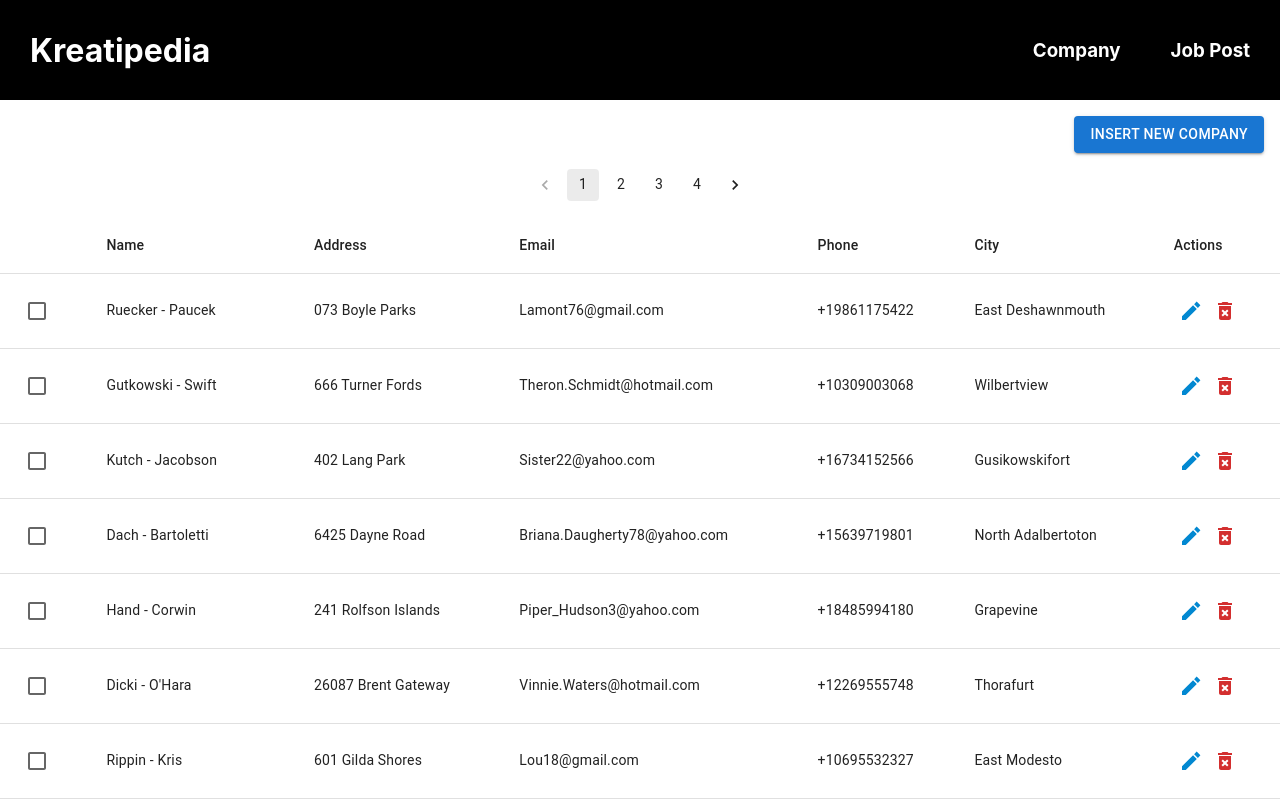
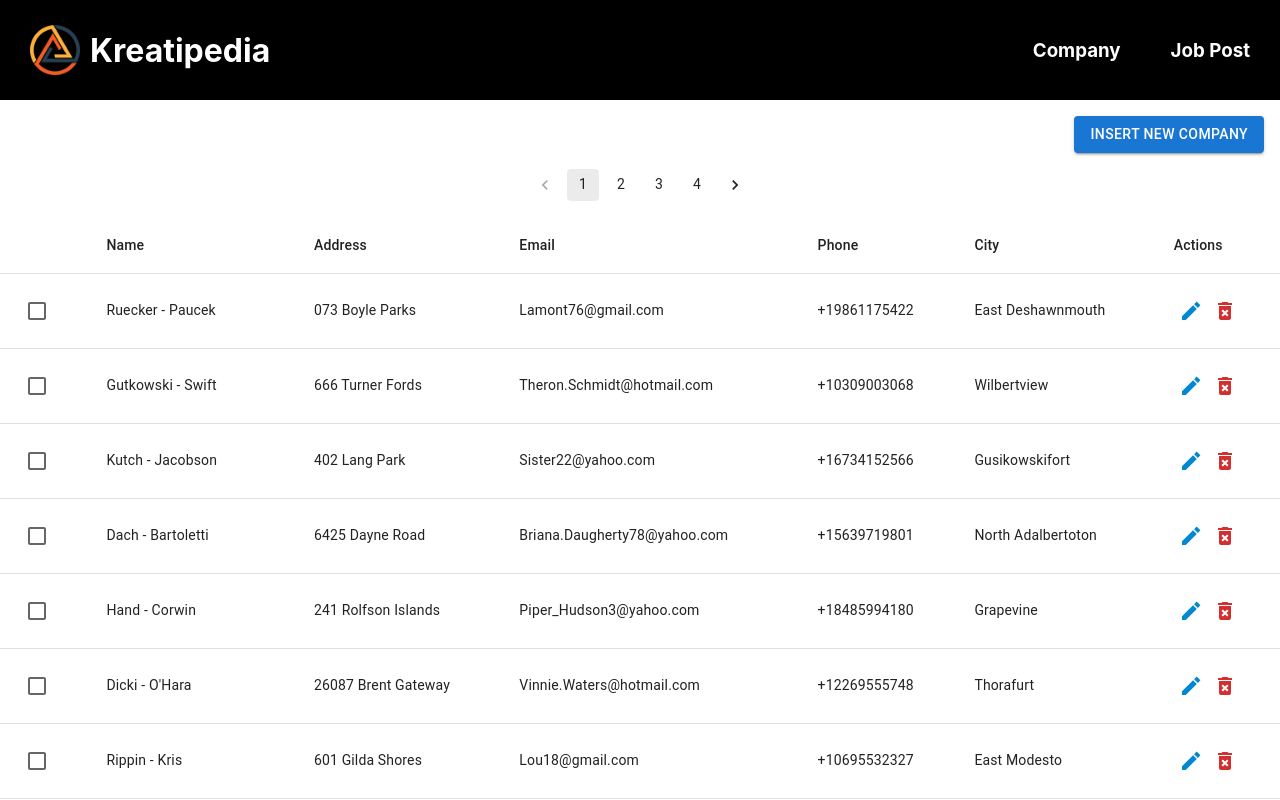
Before and after one commit to jaycchiu524/next-mui-form, a Next.js app: page /company in a window 1280 px wide. Shown: the top 800 px of the page. Built offline with nearby package versions, Linux system fonts and the light colour scheme.

Commit message:
feat: add icon to header

```diff
--- a/src/components/Header.tsx
+++ b/src/components/Header.tsx
@@ -1,6 +1,7 @@
 import React from 'react'
 import styled from '@emotion/styled'
 import { useRouter } from 'next/router'
+import Image from 'next/image'
 
 type Props = {}
 
@@ -22,6 +23,7 @@
   display: flex;
   flex-direction: row;
   align-items: center;
+  margin-left: 10px;
 `
 const Links = styled('div')`
   display: flex;
@@ -39,7 +41,10 @@
   const { push } = useRouter()
   return (
     <Nav>
-      <Icon>Kreatipedia</Icon>
+      <Links>
+        <Image src="/logo.png" alt="logo" width={50} height={50} />
+        <Icon>Kreatipedia</Icon>
+      </Links>
       <Links>
         <Link onClick={() => push('/company')}>Company</Link>
         <Link onClick={() => push('/job-post')}>Job Post</Link>
```
Also changed, not shown: public/logo.png (added).
